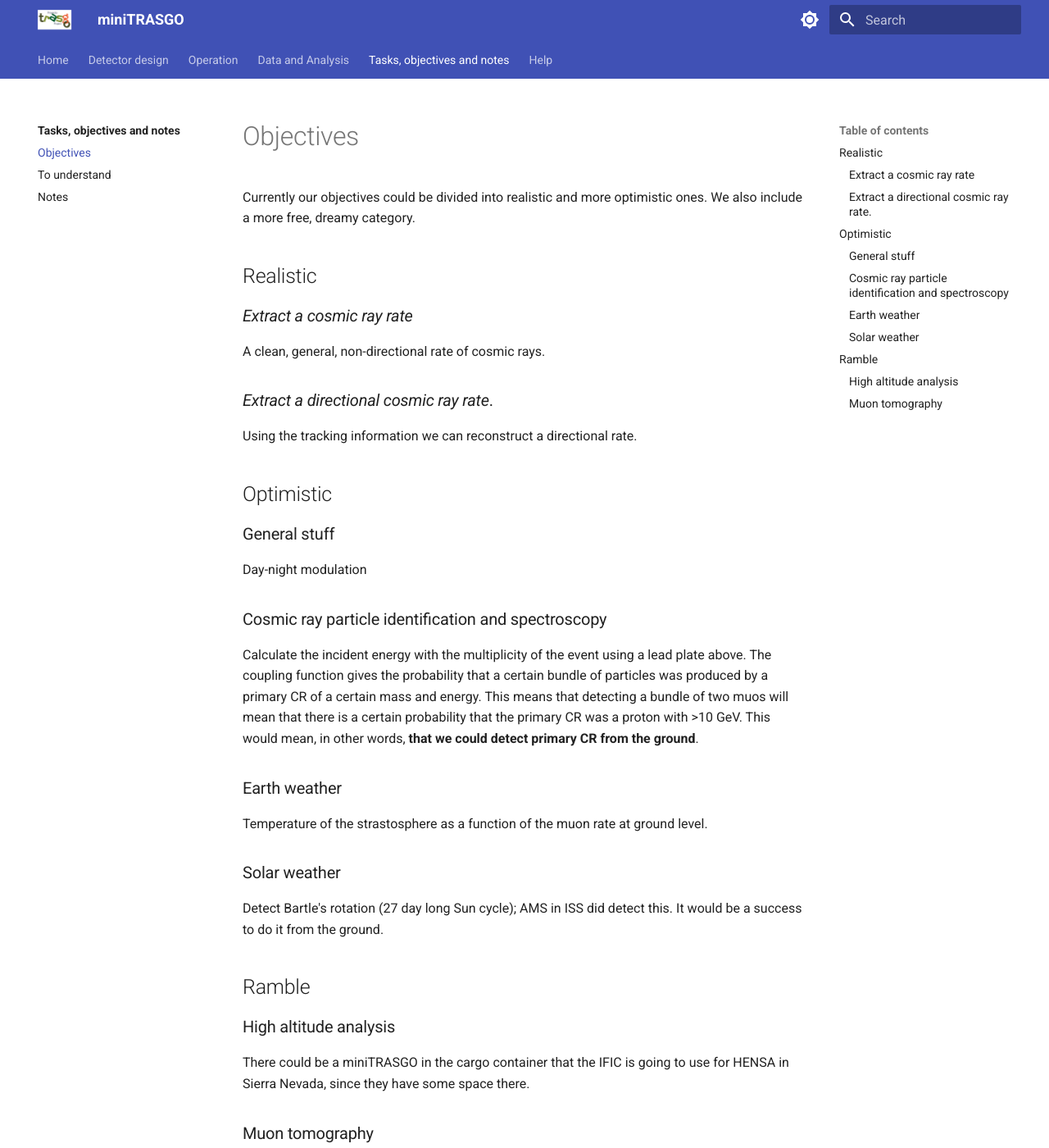
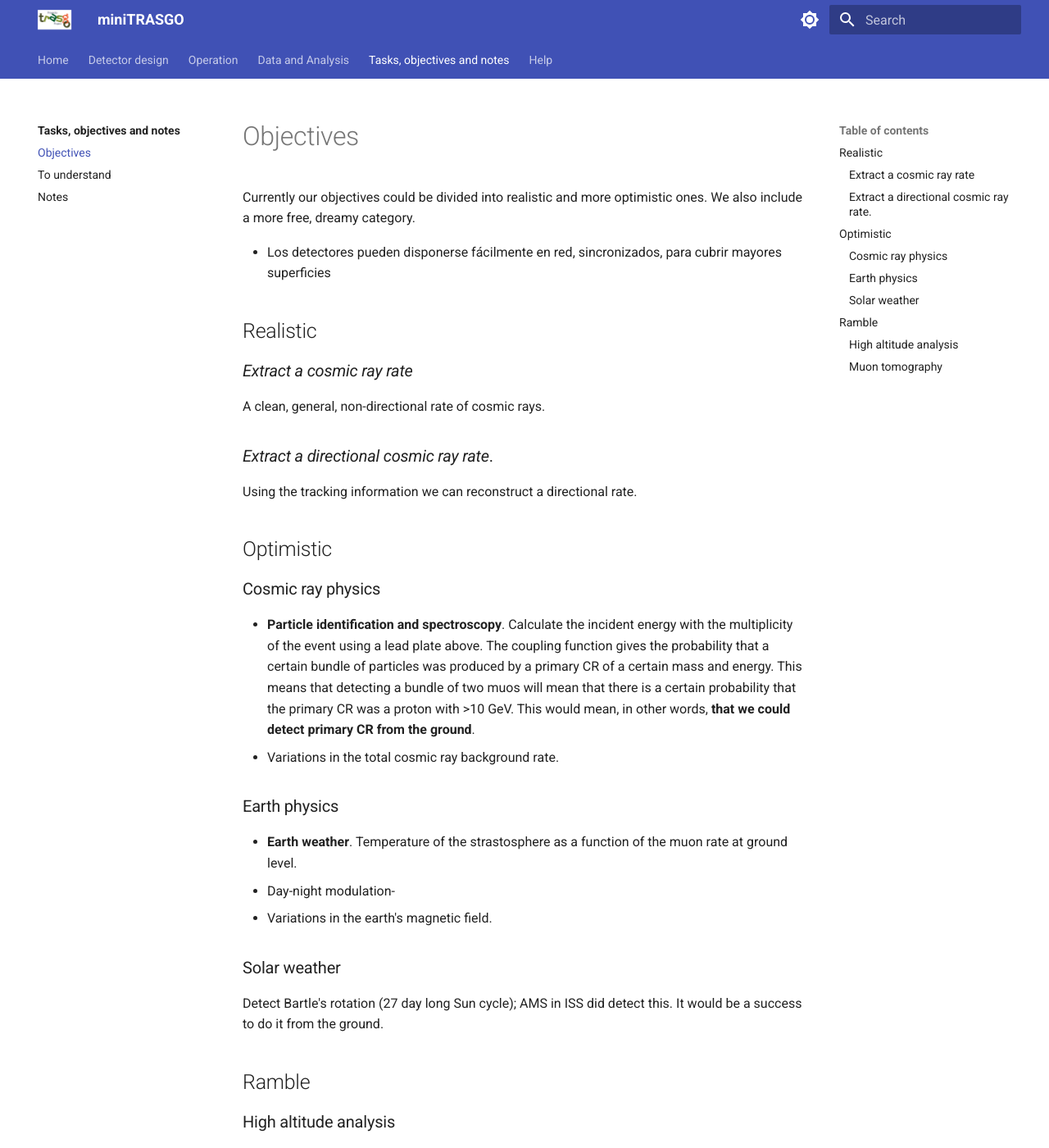
Before and after one commit to cayesoneira/miniTRASGO-documentation, an MkDocs documentation site: the page built from docs/tasks/objectives.md, in a window 1280 px wide and 1400 px high. Shown: the whole window at 82% size. Built offline with MkDocs 1.6.1 and Material for MkDocs 9.7.7, drawn with Linux system fonts in a browser that asks for light colours.

Commit message:
Update objectives.md

```diff
--- a/docs/tasks/objectives.md
+++ b/docs/tasks/objectives.md
@@ -1,5 +1,10 @@
 # Objectives
 Currently our objectives could be divided into realistic and more optimistic ones. We also include a more free, dreamy category.
+
+
+- Los detectores pueden disponerse fácilmente en red, sincronizados, para cubrir
+mayores superficies
+
 
 ## Realistic
 
@@ -12,14 +17,15 @@
 
 ## Optimistic
 
-### General stuff
-Day-night modulation
+### Cosmic ray physics
+- **Particle identification and spectroscopy**. Calculate the incident energy with the multiplicity of the event using a lead plate above. The coupling function gives the probability that a certain bundle of particles was produced by a primary CR of a certain mass and energy. This means that detecting a bundle of two muos will mean that there is a certain probability that the primary CR was a proton with >10 GeV. This would mean, in other words, **that we could detect primary CR from the ground**.
+- Variations in the total cosmic ray background rate.
 
-### Cosmic ray particle identification and spectroscopy
-Calculate the incident energy with the multiplicity of the event using a lead plate above. The coupling function gives the probability that a certain bundle of particles was produced by a primary CR of a certain mass and energy. This means that detecting a bundle of two muos will mean that there is a certain probability that the primary CR was a proton with >10 GeV. This would mean, in other words, **that we could detect primary CR from the ground**.
+### Earth physics
+- **Earth weather**. Temperature of the strastosphere as a function of the muon rate at ground level.
+- Day-night modulation-
+- Variations in the earth's magnetic field.
 
-### Earth weather
-Temperature of the strastosphere as a function of the muon rate at ground level.
 
 ### Solar weather
 Detect Bartle's rotation (27 day long Sun cycle); AMS in ISS did detect this. It would be a success to do it from the ground.
```
